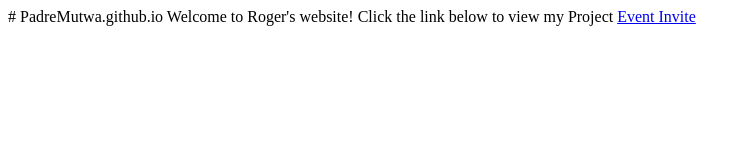
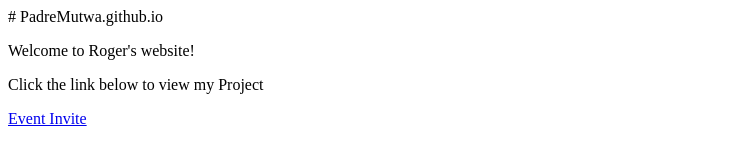
Before and after one commit to PadreMutwa/PadreMutwa.github.io, a plain HTML site: page index.html in a window 1280 px wide. Shown: the whole page, without its empty margins (0-750 px from the left). Drawn offline with Linux system fonts and the light colour scheme.

Commit message:
Update index.html

```diff
--- a/index.html
+++ b/index.html
@@ -1,6 +1,6 @@
-# PadreMutwa.github.io
-Welcome to Roger's website!
+<p># PadreMutwa.github.io
+<p>Welcome to Roger's website!</p>
 
-Click the link below to view my Project
+<p>Click the link below to view my Project</p>
 
-<a href="./EventInvite.html">Event Invite</a>
+<p><a href="./EventInvite.html">Event Invite</a></p>
```
